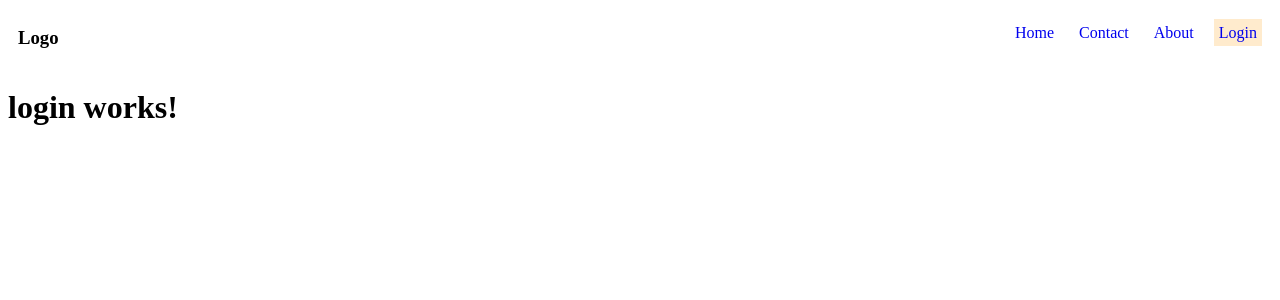
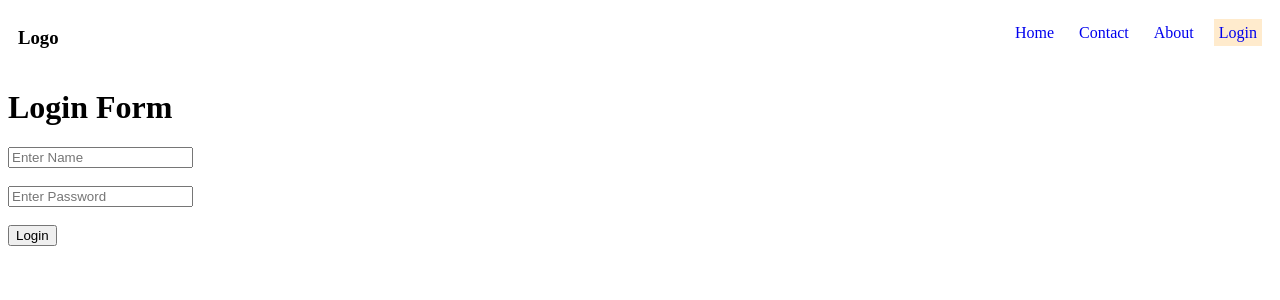
Before and after one commit to shubham4786/Angular, an Angular app in the folder my-app/: page /login in a window 1280 px wide. Shown: the top 300 px of the page. Built offline with nearby package versions, Linux system fonts and the light colour scheme.

Commit message:
Reactive Forms

```diff
--- a/my-app/src/app/login/login.html
+++ b/my-app/src/app/login/login.html
@@ -1 +1,11 @@
-<h1>login works!</h1>
+<h1>Login Form</h1>
+
+<form action="" method="post">
+    <input type="text" placeholder="Enter Name" [formControl]="name">
+    <br>
+    <br>
+    <input type="password" placeholder="Enter Password" [formControl]="password">
+    <br>
+    <br>
+    <button type="button" (click)="displayValue()">Login</button>
+</form>
--- a/my-app/src/app/login/login.ts
+++ b/my-app/src/app/login/login.ts
@@ -1,11 +1,20 @@
 import { Component } from '@angular/core';
+import { FormControl, ReactiveFormsModule } from '@angular/forms';
 
 @Component({
   selector: 'app-login',
-  imports: [],
+  imports: [ReactiveFormsModule
+
+  ],
   templateUrl: './login.html',
   styleUrl: './login.css'
 })
 export class Login {
+  name = new FormControl()
+  password = new FormControl()
 
+  displayValue() {
+    console.log(this.name.value, this.password.value);
+
+  }
 }
```
